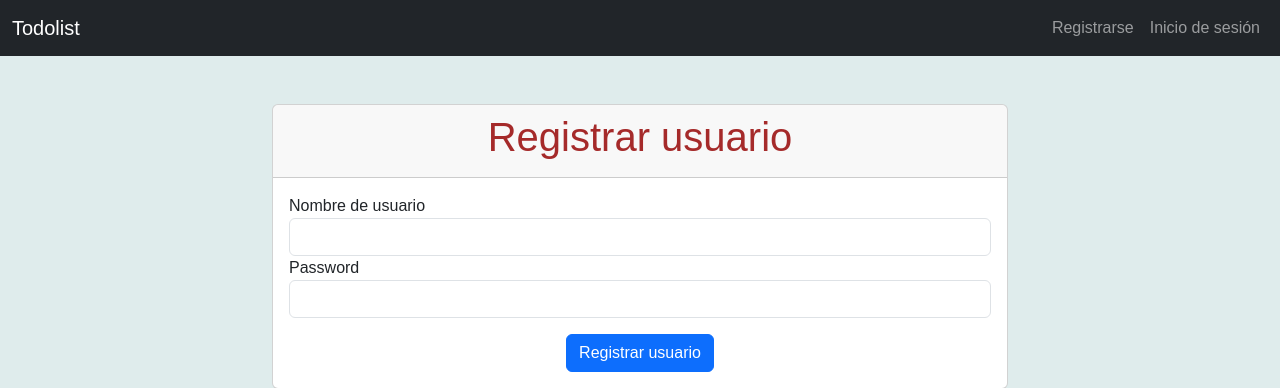
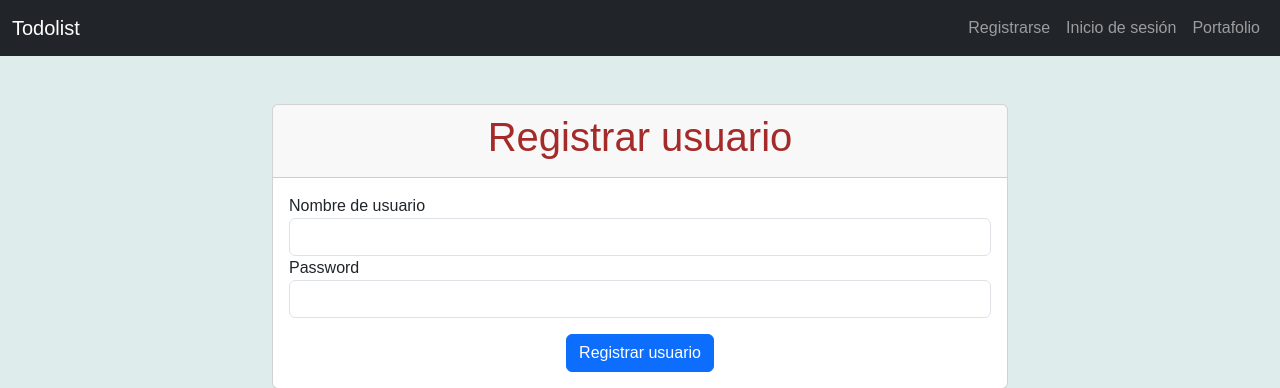
Before and after one commit to J4VJ4R/curso_python_2023, a Flask app: page /auth/register in a window 1280 px wide. Shown: the top 388 px of the page. Run offline with Flask 3, Linux system fonts and the light colour scheme.

Commit message:
Update todolist

```diff
--- a/16-curso_flask/todo-list/todor/templates/base.html
+++ b/16-curso_flask/todo-list/todor/templates/base.html
@@ -29,6 +29,7 @@
             {% else %}
               <a class="nav-link"  href="{{ url_for('auth.register')}}">Registrarse</a>
               <a class="nav-link" href="{{ url_for('auth.login')}}">Inicio de sesión</a>
+              <a class="nav-link" href="https://portfolio.spacecode.com.co/">Portafolio</a>
             {% endif %}
           </div>
         </div>
```
